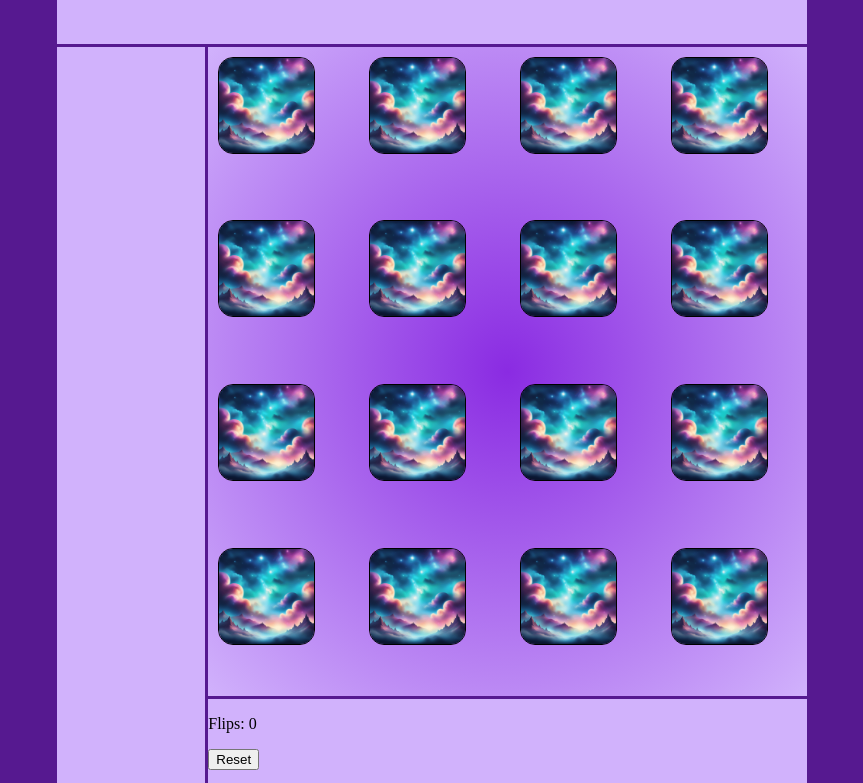
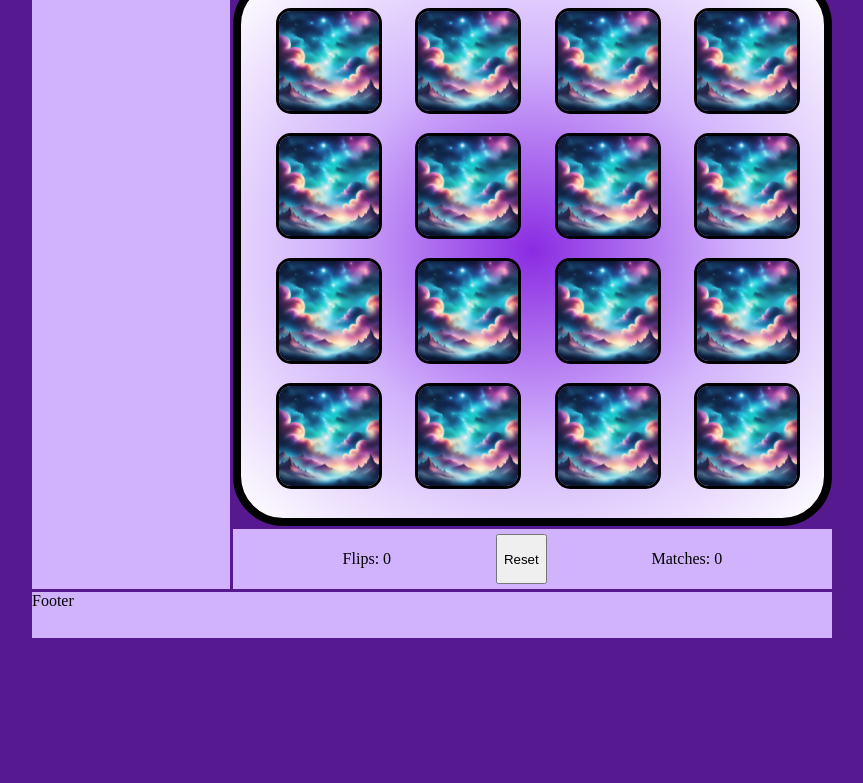
Before and after one commit to BeeBeeBethC/Portfolio-Project-2, a plain HTML site: page index.html in a window 1280 px wide. Shown: the part 181-964 px from the top of the page, without its empty margins (208-1071 px from the left). After the commit the page ends 873 px from the top, so only its background shows below. Drawn offline with Linux system fonts and the light colour scheme.

Commit message:
"add css to game grid"

```diff
--- a/assets/css/style.css
+++ b/assets/css/style.css
@@ -10,8 +10,8 @@ body{
     display: grid;
     justify-content: center;
     height: 100%;
-    width: 750px;
-    grid-template-columns: 2fr 3fr 3fr 2fr;
+    width: 800px;
+    grid-template-columns: 1fr 1fr 1fr 1fr;
     grid-template-rows: .5fr 3fr .3fr .5fr;
     gap: 0.2rem;
     grid-template-areas:
@@ -21,36 +21,45 @@ body{
         "footer footer footer footer"
     ;
 }
-nav {
+nav{
     background-color: #d1b2fc;
     color: black;
     font-family: "Cinzel Decorative", serif;
     font-weight: 700;
     font-style: normal;
     text-align: center;
-    font-size: 3em;
+    font-size: 2em;
     grid-area: nav;
 }
 main{
-    background: radial-gradient(#8a2be2, #d1b2fc);
+    background: radial-gradient(#8a2be2, #d1b2fc, #ffffff);
     grid-area: main;
+    border: 8px solid black;
+    border-radius: 50px;
 }
+/*game grid css starts*/
 .nested{
     display: grid;
     grid-template-columns: repeat(4, 1fr);
     grid-template-rows: repeat(4, 1fr);
-    gap: 15px;
-    padding: 5px
+    gap: 5px;
+    padding: 20px 0px 20px 30px;
 }
 .nested img{
-    border: 1px solid black;
+    border: 3px solid black;
     margin: 5px;
+
 }
 .card .world{
     border-radius: 15px;
-    box-shadow: 2px;
-    height: 95px;
-    width: 95px;
+    height: 100px;
+    width: 100px;
+
+}
+.world:hover{
+    opacity: 0.8;
+    cursor: pointer;
+    transition: 0.3s;
 }
 #sidepanel{
     background-color:#d1b2fc;
@@ -59,6 +68,9 @@ main{
 #actions{
     background-color:#d1b2fc;
     grid-area: actions;
+    padding: 5px;
+    display: flex;
+    justify-content: space-evenly;
 }
 footer{
     background-color:#d1b2fc;
--- a/index.html
+++ b/index.html
@@ -19,82 +19,82 @@
         <main class="nested">
             <div class="card">
                 <div class="card-back">
-                    <img class="world" src="./assets/images/default.png">
+                    <img class="world" aria-label="fantasy-world-image" src="./assets/images/default.png">
                 </div>
             </div>
             <div class="card">
                 <div class="card-back">
-                    <img class="world" src="./assets/images/default.png">
+                    <img class="world" aria-label="fantasy-world-image" src="./assets/images/default.png">
                 </div>
             </div>
             <div class="card">
                 <div class="card-back">
-                    <img class="world" src="./assets/images/default.png">
+                    <img class="world" aria-label="fantasy-world-image" src="./assets/images/default.png">
                 </div>
             </div>
             <div class="card">
                 <div class="card-back">
-                    <img class="world" src="./assets/images/default.png">
+                    <img class="world" aria-label="fantasy-world-image" src="./assets/images/default.png">
                 </div>
             </div>
             <div class="card">
                 <div class="card-back">
-                    <img class="world" src="./assets/images/default.png">
+                    <img class="world" aria-label="fantasy-world-image" src="./assets/images/default.png">
                 </div>
             </div>
             <div class="card">
                 <div class="card-back">
-                    <img class="world" src="./assets/images/default.png">
+                    <img class="world" aria-label="fantasy-world-image" src="./assets/images/default.png">
                 </div>
             </div>
             <div class="card">
                 <div class="card-back">
-                    <img class="world" src="./assets/images/default.png">
+                    <img class="world" aria-label="fantasy-world-image" src="./assets/images/default.png">
                 </div>
             </div>
             <div class="card">
                 <div class="card-back">
-                    <img class="world" src="./assets/images/default.png">
+                    <img class="world" aria-label="fantasy-world-image" src="./assets/images/default.png">
                 </div>
             </div>
             <div class="card">
                 <div class="card-back">
-                    <img class="world" src="./assets/images/default.png">
+                    <img class="world" aria-label="fantasy-world-image" src="./assets/images/default.png">
                 </div>
             </div>
             <div class="card">
                 <div class="card-back">
-                    <img class="world" src="./assets/images/default.png">
+                    <img class="world" aria-label="fantasy-world-image" src="./assets/images/default.png">
                 </div>
             </div>
             <div class="card">
                 <div class="card-back">
-                    <img class="world" src="./assets/images/default.png">
+                    <img class="world" aria-label="fantasy-world-image" src="./assets/images/default.png">
                 </div>
             </div>
             <div class="card">
                 <div class="card-back">
-                    <img class="world" src="./assets/images/default.png">
+                    <img class="world" aria-label="fantasy-world-image" src="./assets/images/default.png">
                 </div>
             </div>
             <div class="card">
                 <div class="card-back">
-                    <img class="world" src="./assets/images/default.png">
+                    <img class="world" aria-label="fantasy-world-image" src="./assets/images/default.png">
                 </div>
             </div>
             <div class="card">
                 <div class="card-back">
-                    <img class="world" src="./assets/images/default.png">
+                    <img class="world" aria-label="fantasy-world-image" src="./assets/images/default.png">
                 </div>
             </div>
             <div class="card">
                 <div class="card-back">
-                    <img class="world" src="./assets/images/default.png">
+                    <img class="world" aria-label="fantasy-world-image" src="./assets/images/default.png">
                 </div>
             </div>
             <div class="card">
                 <div class="card-back">
-                    <img class="world" src="assets/images/default.png">
+                    <img class="world" aria-label="fantasy-world-image" src="assets/images/default.png">
                 </div>
             </div>
         </main>
```
